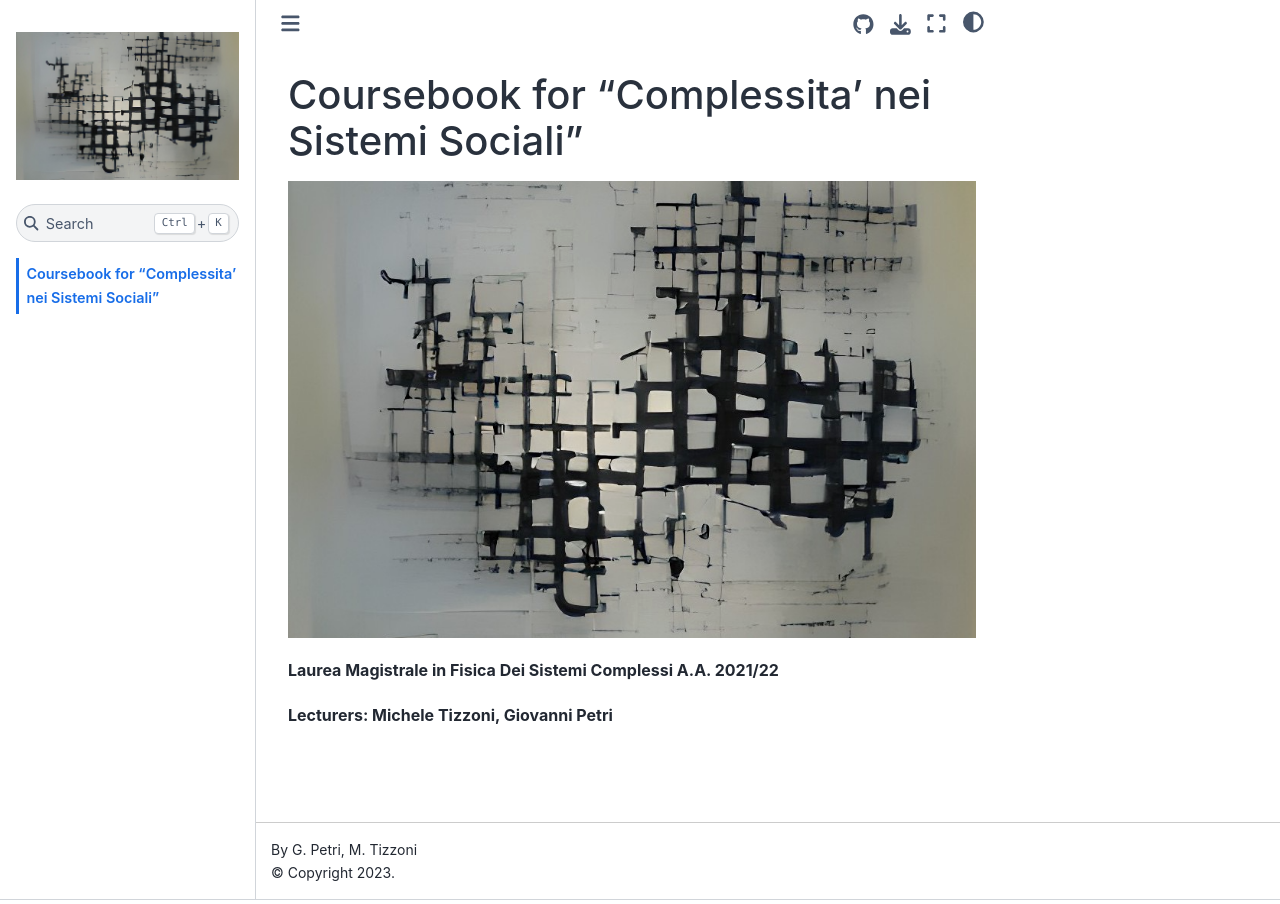
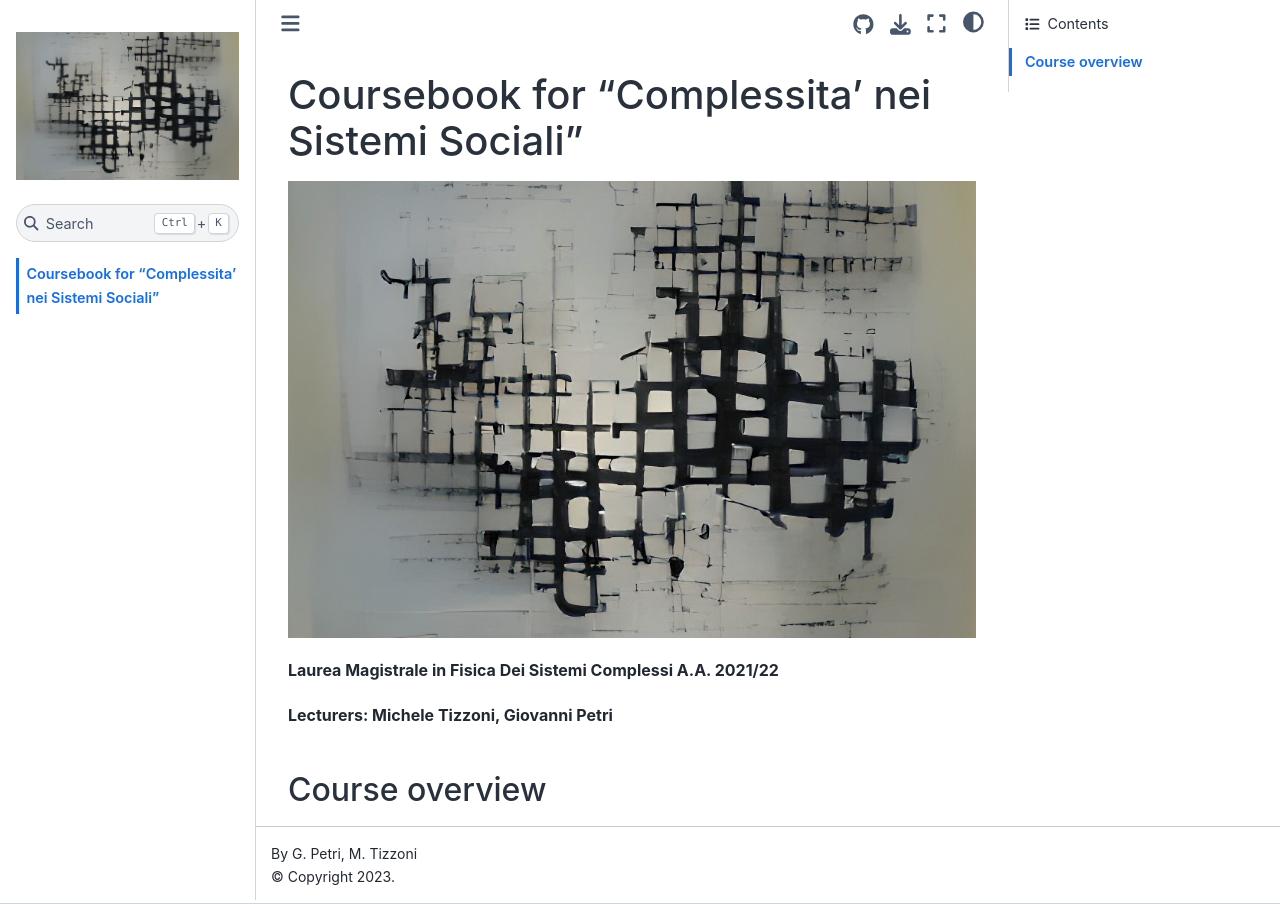
Before and after one commit to lordgrilo/complexity-book, a Jupyter Book: the page built from intro.md, in a window 1280 px wide. Built offline with Jupyter Book 1.0.4 settings and Sphinx 7.4.7 and the Sphinx Book theme 1.1.4, drawn with Linux system fonts in a browser that asks for light colours; pages that are not in the unit, such as notebooks, are missing from menus; part of the change alters nothing that is shown.

````diff
--- a/_config.yml
+++ b/_config.yml
@@ -24,11 +24,17 @@ bibtex_bibfiles:
 # Information about where the book exists on the web
 repository:
   url: https://github.com/lordgrilo/complexity-book/  # Online location of your book
-  path_to_book: docs  # Optional path to your book, relative to the repository root
-  branch: master  # Which branch of the repository should be used when creating links (optional)
+  # path_to_book: docs  # Optional path to your book, relative to the repository root
+  branch: main  # Which branch of the repository should be used when creating links (optional)
+
+launch_buttons:
+  thebe                  : true
+  binderhub_url: "https://mybinder.org"
 
 # Add GitHub buttons to your book
 # See https://jupyterbook.org/customize/config.html#add-a-link-to-your-repository
 html:
   use_issues_button: true
   use_repository_button: true
+  comments:
+    hypothesis: true
--- a/intro.md
+++ b/intro.md
@@ -6,3 +6,8 @@
 **Laurea Magistrale in Fisica Dei Sistemi Complessi A.A. 2021/22**
 
 **Lecturers: Michele Tizzoni, Giovanni Petri**
+
+## Course overview
+
+```{tableofcontents}
+```
````
